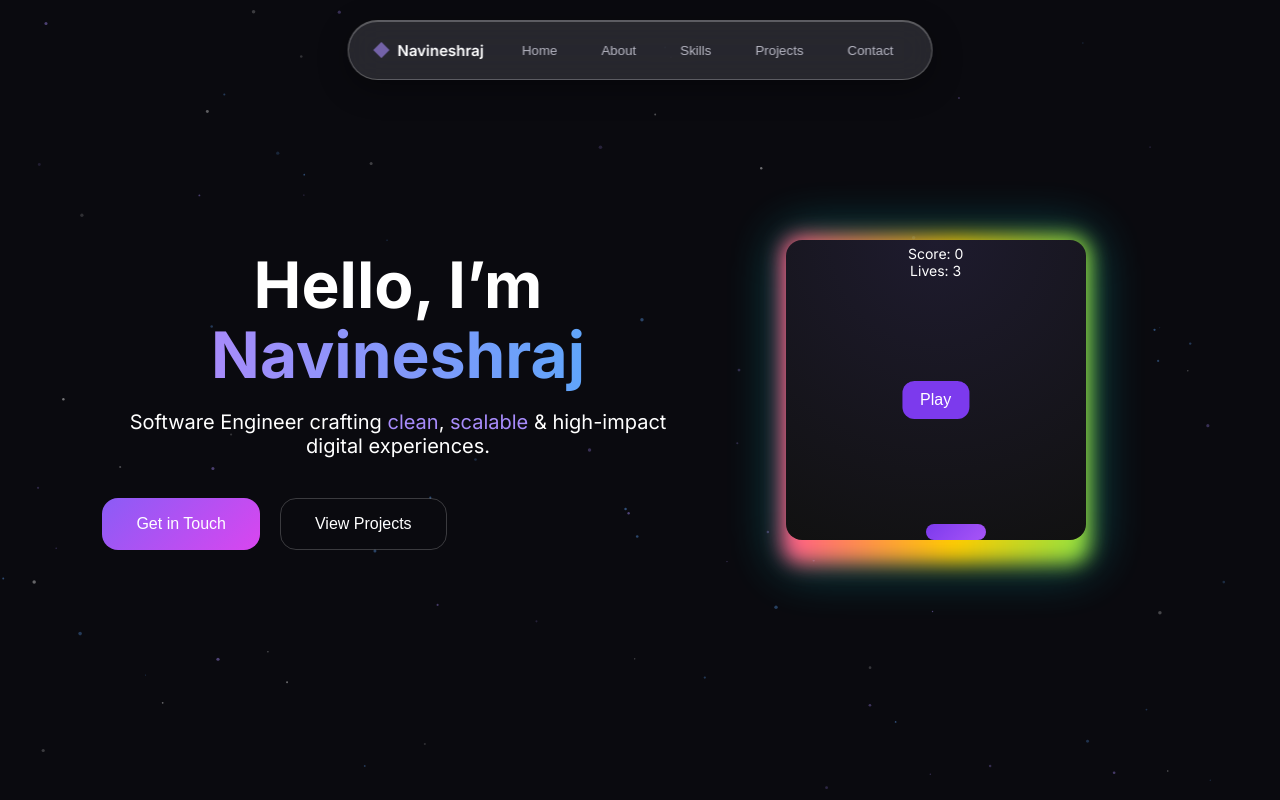
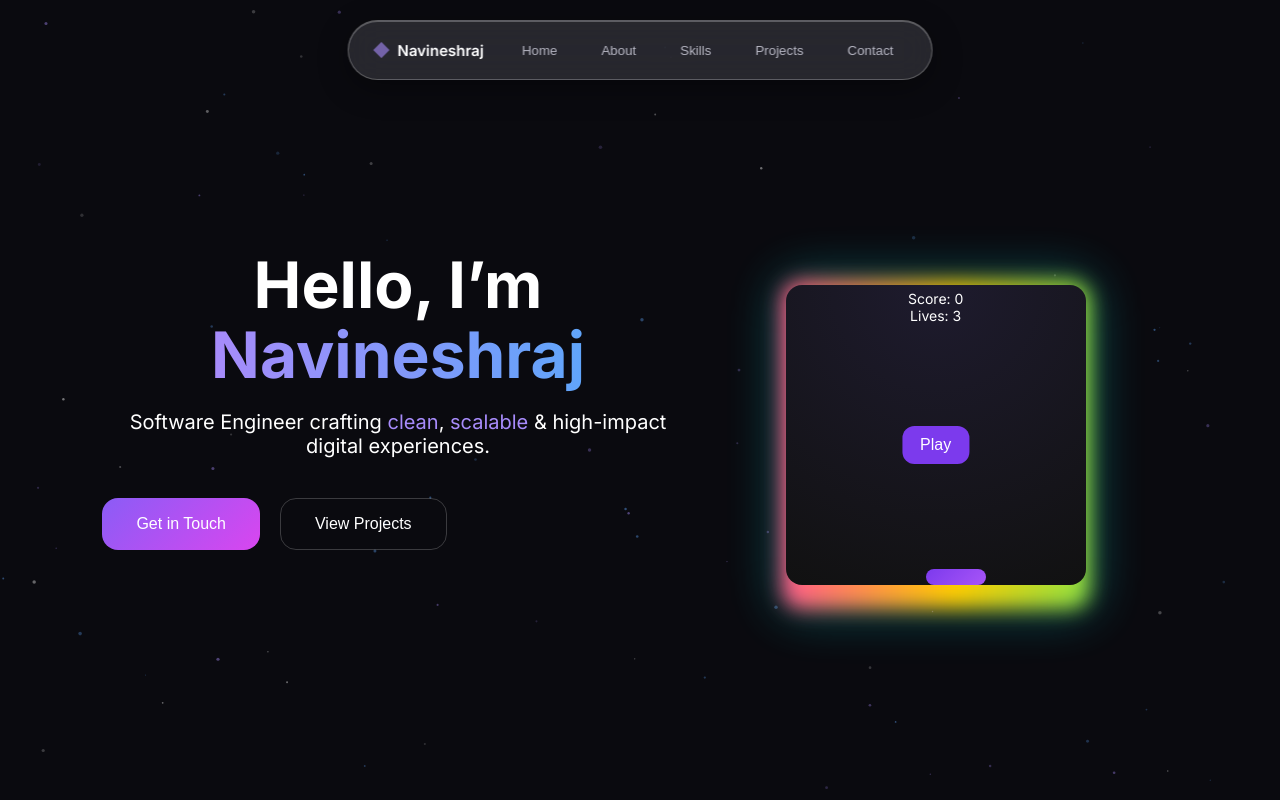
Before and after one commit to navinesh-infopsykid/navi-portfolio, a React (Vite) app: page / in a window 1280 px wide. Shown: the top 800 px of the page. Built offline with nearby package versions, Linux system fonts and the light colour scheme.

Commit message:
Commit for UI changes

```diff
--- a/src/App.css
+++ b/src/App.css
@@ -235,6 +235,10 @@ h2 {
   line-height: 1.1;
   margin-bottom: 20px;
 }
+.hero-game {
+  margin-top: 90px; /* ✅ NOW THIS WORKS */
+}
+
 
 .gradient-text {
   background: linear-gradient(135deg, #8b5cf6, #d946ef, #22d3ee);
--- a/src/components/Hero.tsx
+++ b/src/components/Hero.tsx
@@ -1,5 +1,5 @@
 import { motion } from "framer-motion";
-import CatchStarGame from "./Cube3D";
+import CatchStarGame from "./StarGame";
 
 const Hero = () => {
   return (
@@ -59,7 +59,10 @@ const Hero = () => {
         </motion.div>
       </motion.div>
 
-     <CatchStarGame/>
+    <div className="hero-game">
+  <CatchStarGame />
+</div>
+
 
     </section>
   );
--- a/src/components/Cube3D.tsx
+++ b/src/components/StarGame.tsx
@@ -1,5 +1,5 @@
 import { useState, useEffect, useRef } from "react";
-import "./cube.css";
+import "./StarGame.css";
 
 const MESSAGES = [
   "You’re awesome!",
```
Also changed, not shown: src/components/StarGame.css (renamed from src/components/cube.css), 5 other files (tests, documents, lock files or other folders).
